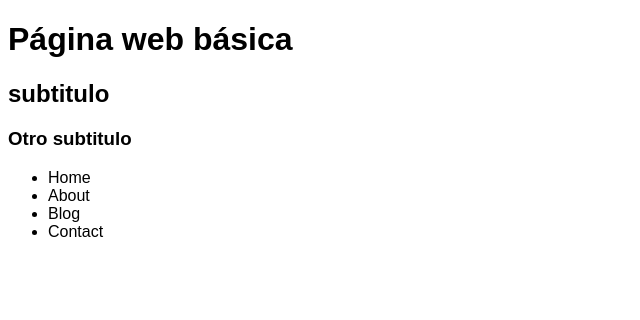
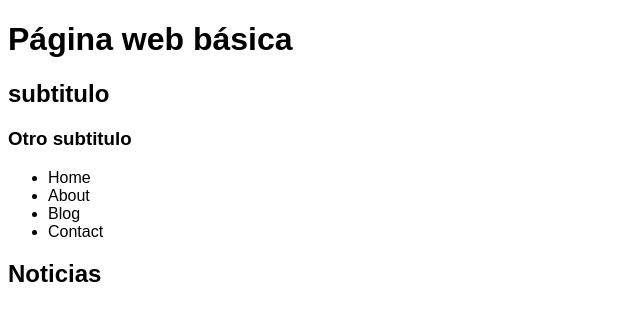
Before and after one commit to Ivluengo/prueba-git, a plain HTML site: page index.html in a window 1280 px wide. Shown: the whole page, without its empty margins (0-640 px from the left). Drawn offline with Linux system fonts and the light colour scheme.

Commit message:
añadir sección e noticias

```diff
--- a/index.html
+++ b/index.html
@@ -18,5 +18,9 @@
     <li>Contact</li>
   </ul>
 
+  <section>
+    <h2>Noticias</h2>
+  </section>
+
 </body>
 </html>
```
